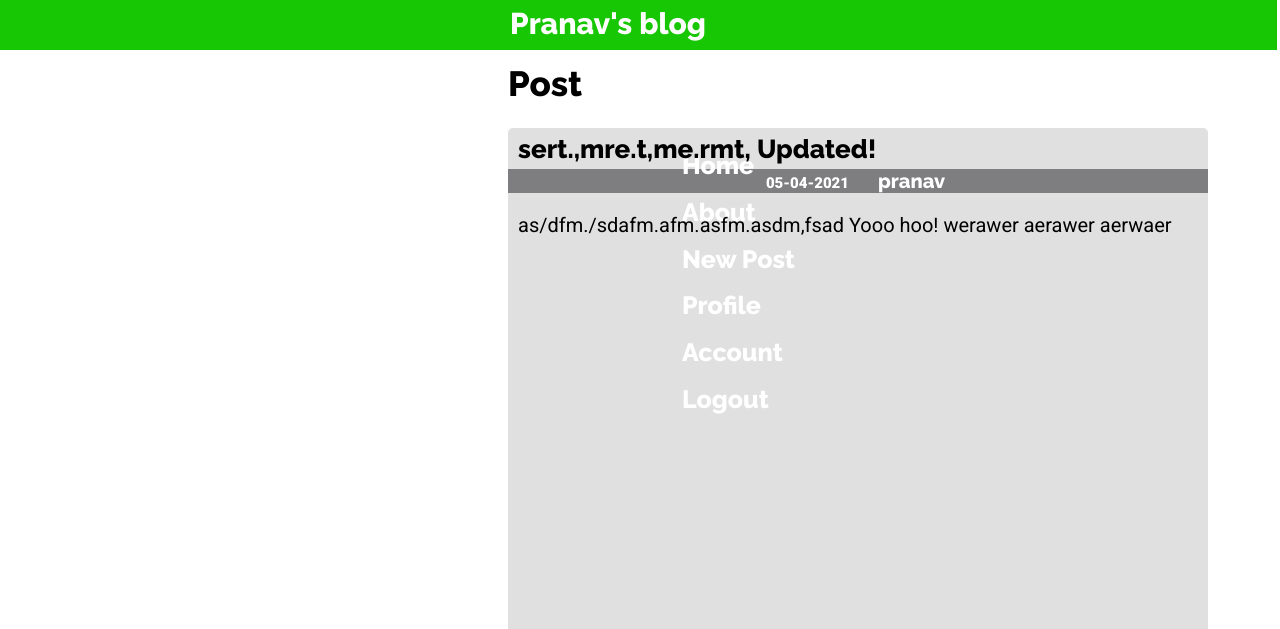
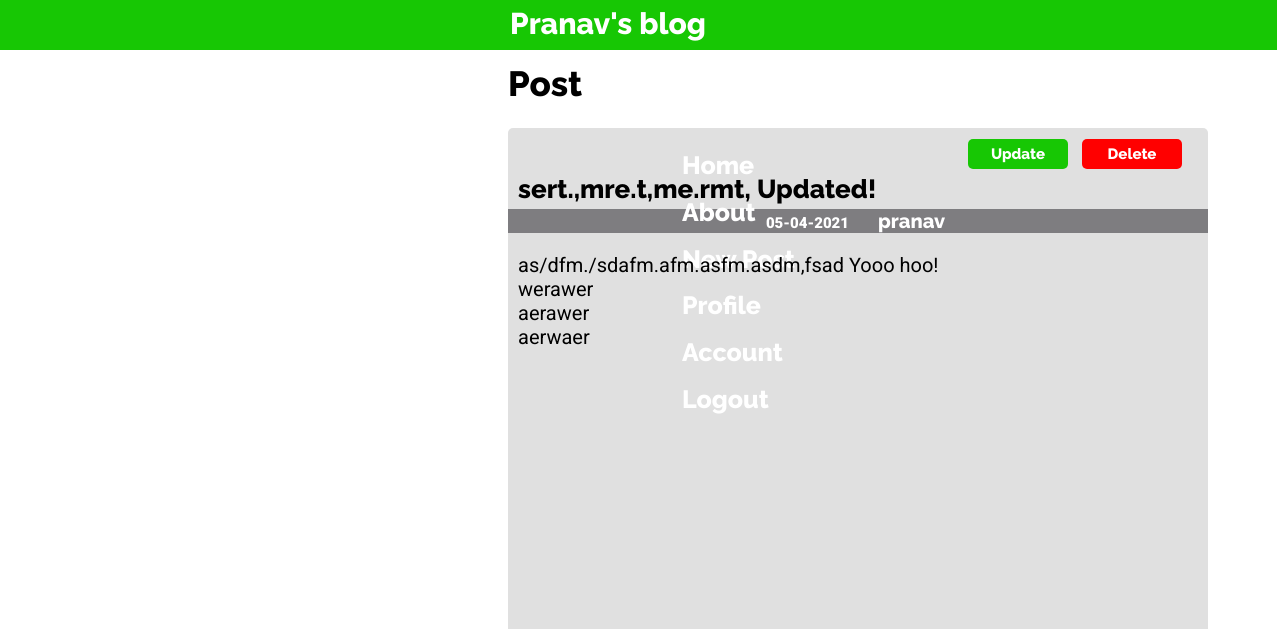
Before and after one commit to pranftw/flask_it, a Flask app: page /pranav/post/1 in a window 1280 px wide; the page is wider, and only the part inside the window is pictured. Shown: the top 629 px of that part. Run offline with Flask 2, Linux system fonts and the light colour scheme; a user stored in the database is signed in; data comes from the database, SQL or seed files in the repository.

Commit message:
Updated post_page.html

```diff
--- a/flaskblog/templates/post_page.html
+++ b/flaskblog/templates/post_page.html
@@ -4,12 +4,16 @@
   <h1 style="margin-left:500px;">Post</h1>
   <div class="post" style="margin-top:0px;height:{{ post_div_length }}px;width:700px;">
     <div style="height:1px;"></div>
+    {% if current_user.username == post.author.username %}
+      <button class="button update" style="margin-left:460px;"><a style="text-decoration:none;color:inherit" href="{{ url_for('update_page',username=post.author.username,id=post.id) }}">Update</a></button>
+      <button class="button delete"><a style="text-decoration:none;color:inherit" href="{{ url_for('delete_page',username=post.author.username,id=post.id) }}">Delete</a></button>
+    {% endif %}
     <h1 style="margin-top:5px;margin-bottom:25px;font-size:26px;">{{ post.title }}</h1>
     <div style="margin-top:-20px;"></div>
     <div style="text-align:center;background-color:#7e7d80;color:white;">
       <h2 style="display:inline;margin-right:15px;font-family:'Roboto',sans-serif;font-size:15px;">{{ post.date.strftime('%d-%m-%Y') }}</h2>
-      <h2 style="display:inline;margin-right:15px;">{{ post.author.username }}</h2>
+      <h2 style="display:inline;margin-right:15px;"><a style="text-decoration:none;color:inherit;" href="{{ url_for('profile',username=post.author.username) }}">{{ post.author.username }}</a></h2>
     </div>
-    <article><h3 style="font-family:'Roboto',sans-serif;font-weight:normal;">{{ post.content | safe }}</h3></article>
+    <pre style="white-space:pre-wrap;"><h3 style="font-family:'Roboto',sans-serif;font-weight:normal;">{{ post.content }}</h3></pre>
   </div>
 {% endblock content %}
```
